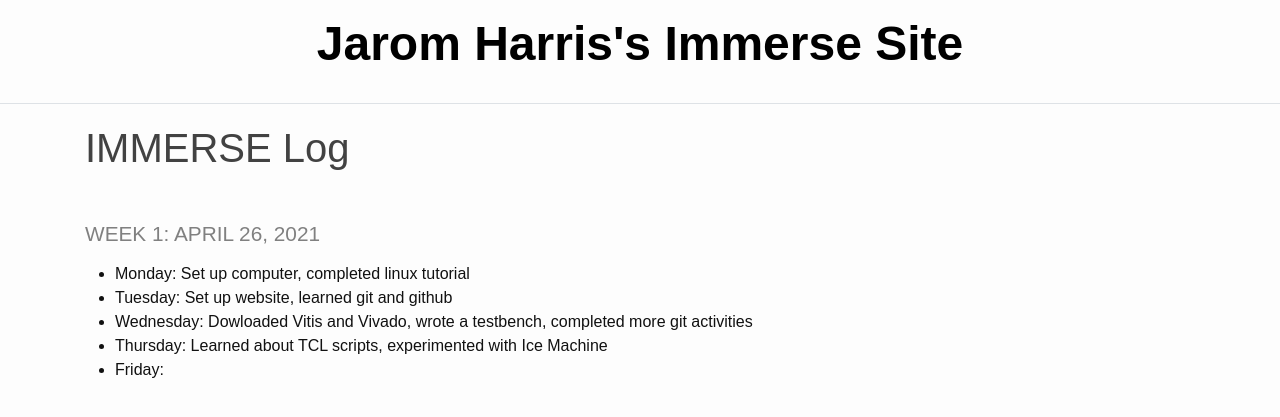
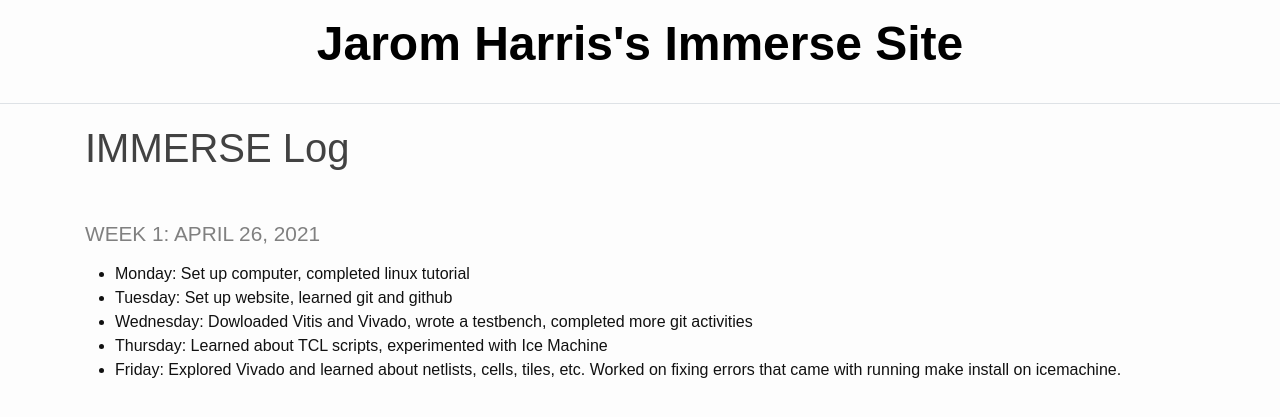
Before and after one commit to jaromharris/immerse, a Jekyll site: the page built from index.md, in a window 1280 px wide. Shown: the top 417 px of the page. Built offline with Jekyll 4.4.1, drawn with Linux system fonts in a browser that asks for light colours.

Commit message:
Update index.md

```diff
--- a/index.md
+++ b/index.md
@@ -9,4 +9,4 @@ title: IMMERSE Log
 * **Tuesday**: Set up website, learned git and github
 * **Wednesday**: Dowloaded Vitis and Vivado, wrote a testbench, completed more git activities
 * **Thursday**: Learned about TCL scripts, experimented with Ice Machine
-* **Friday**:
+* **Friday**: Explored Vivado and learned about netlists, cells, tiles, etc. Worked on fixing errors that came with running make install on icemachine.
```
